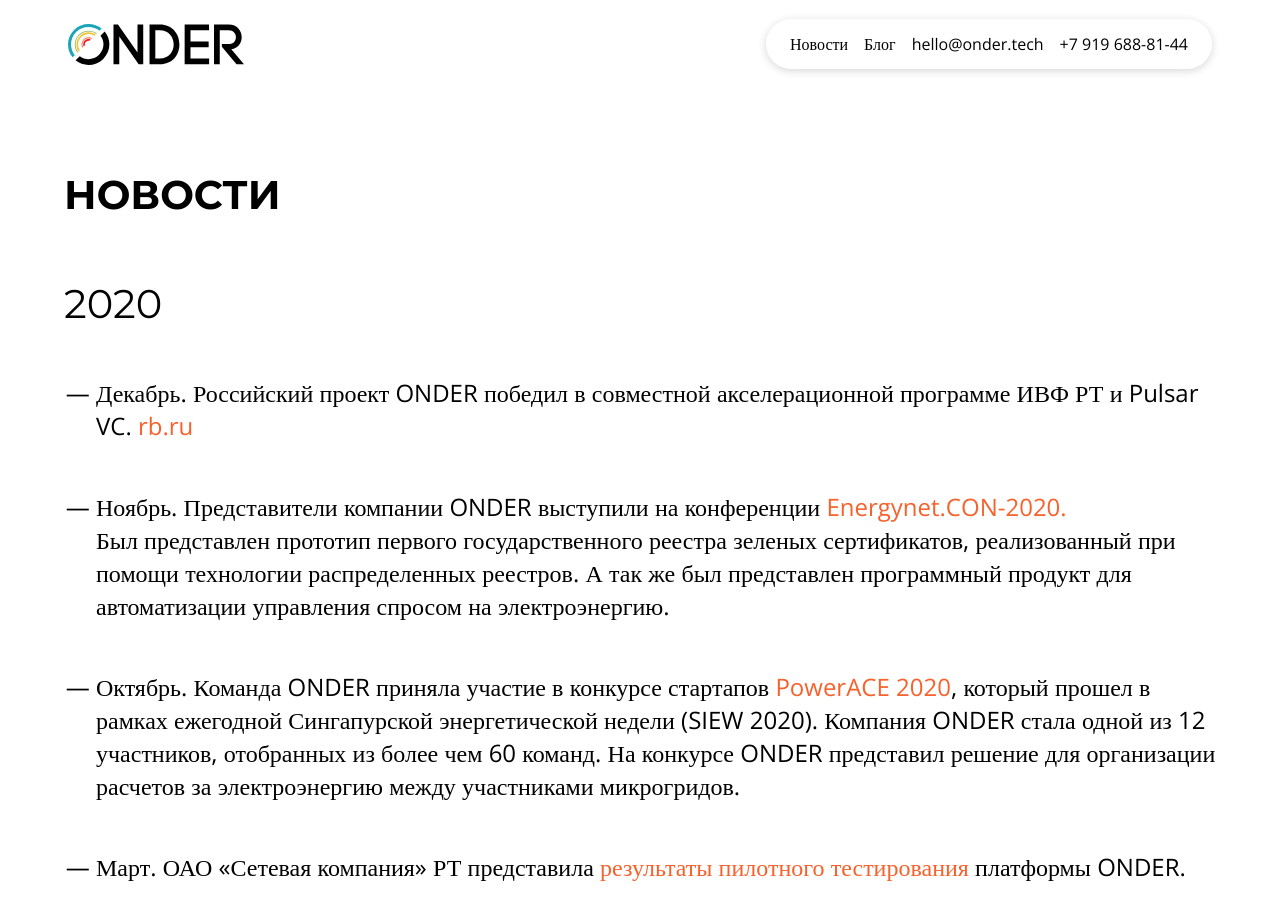
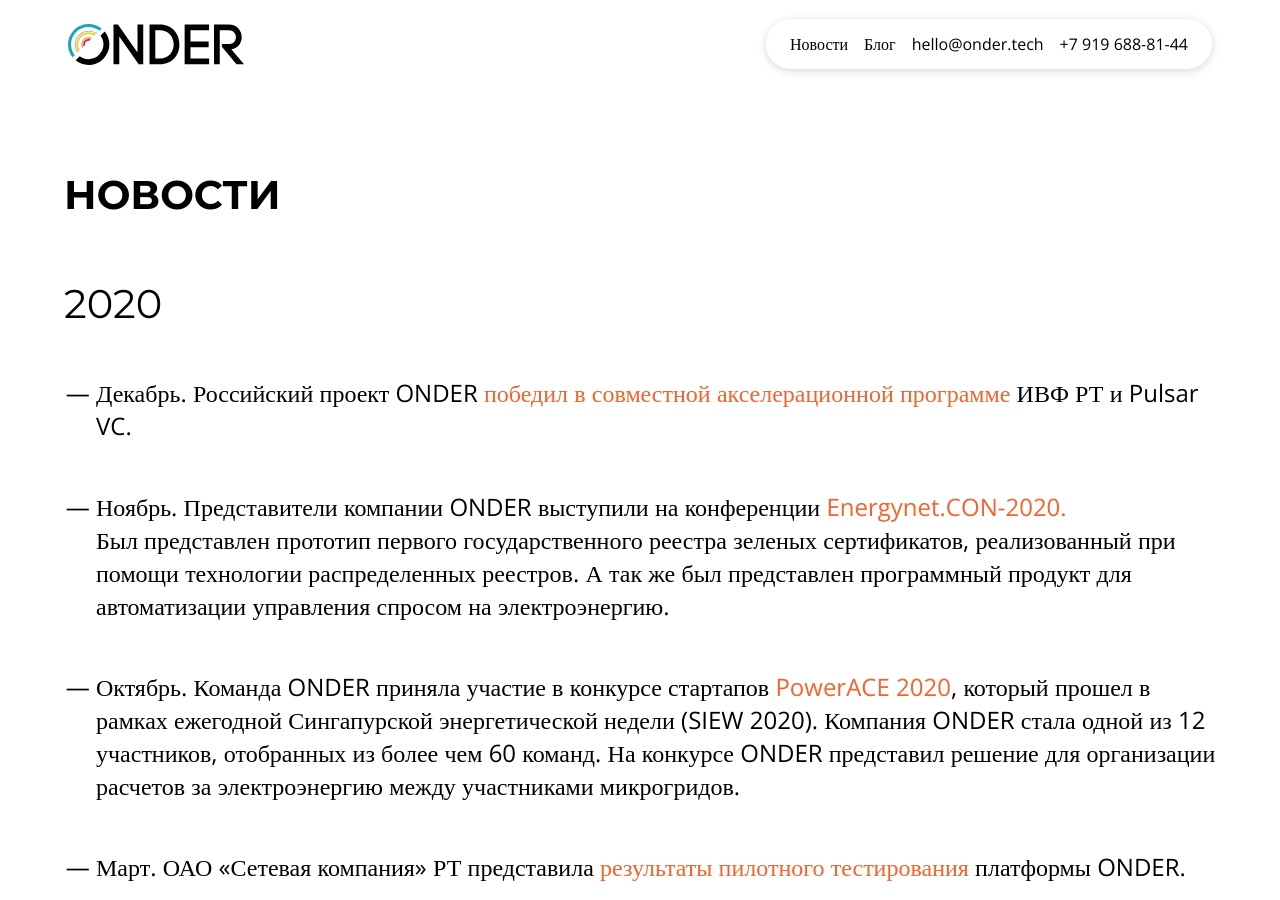
Before and after one commit to timac11/onder-site, a Jekyll site: the page built from news.md, in a window 1280 px wide and 900 px high. Built offline with Jekyll 4.4.1, drawn with Linux system fonts in a browser that asks for light colours.

Commit message:
Update news.md

```diff
--- a/news.md
+++ b/news.md
@@ -8,8 +8,7 @@
 ---
 
 # 2020
-- Декабрь. Российский проект ONDER победил в совместной акселерационной программе ИВФ РТ и Pulsar VC.
-  [rb.ru](https://rb.ru/news/onder-pulsar/)
+- Декабрь. Российский проект ONDER [победил в совместной акселерационной программе](https://rb.ru/news/onder-pulsar/) ИВФ РТ и Pulsar VC.
 - Ноябрь. Представители компании ONDER выступили на конференции [Energynet.CON-2020.](https://energynet.ru/con2020)
 Был представлен прототип первого государственного реестра зеленых сертификатов, реализованный при помощи технологии распределенных реестров. А так же был представлен программный продукт для  автоматизации управления спросом на электроэнергию.
 - Октябрь. Команда ONDER приняла участие в конкурсе стартапов [PowerACE 2020](https://www.seas.org.sg/powerace), который прошел в рамках ежегодной Сингапурской энергетической недели (SIEW 2020). Компания ONDER стала одной из 12 участников, отобранных из более чем 60 команд. На конкурсе ONDER представил решение для организации расчетов за электроэнергию между участниками микрогридов.
```
